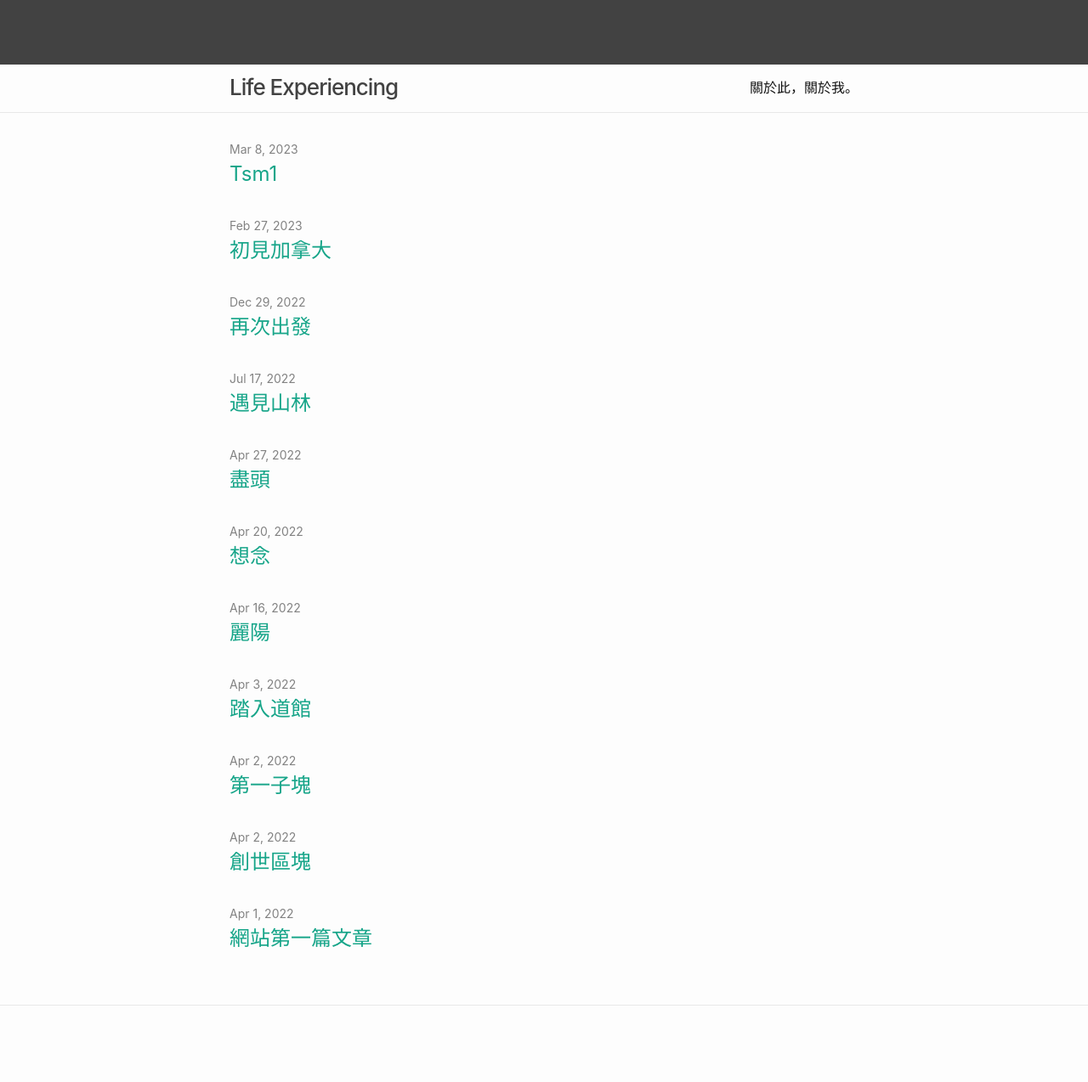
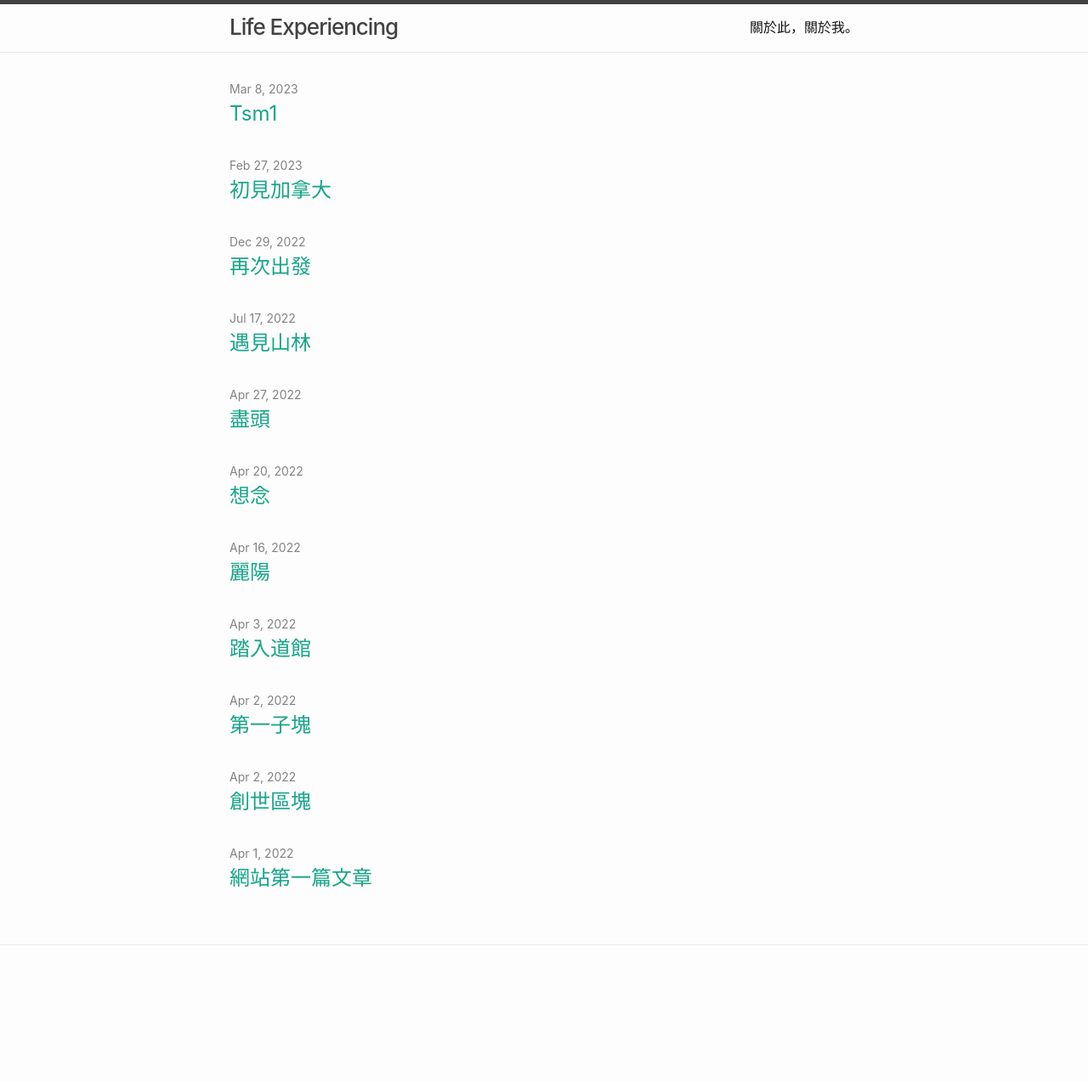
Before and after one commit to collectivetribe/lifeexperiencing, a Jekyll site: the page built from index.md, in a window 1280 px wide. Shown: the whole page at 85% size. Built offline with Jekyll 4.4.1, drawn with Linux system fonts in a browser that asks for light colours; after the commit the page ends 1203 px from its top, so only the background shows below that.

Commit message:
Update _layout.scss

```diff
--- a/_sass/minima/_layout.scss
+++ b/_sass/minima/_layout.scss
@@ -2,7 +2,7 @@
  * Site header
  */
 .site-header {
-  border-top: 76px solid $border-color-03;
+  border-top: 5px solid $border-color-03;
   border-bottom: 1px solid $border-color-01;
   min-height: $spacing-unit * 1.865;
   line-height: $base-line-height * $base-font-size * 2.25;
```
